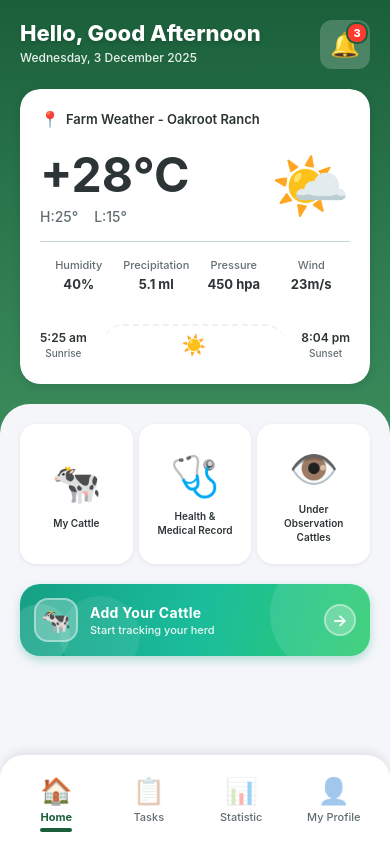
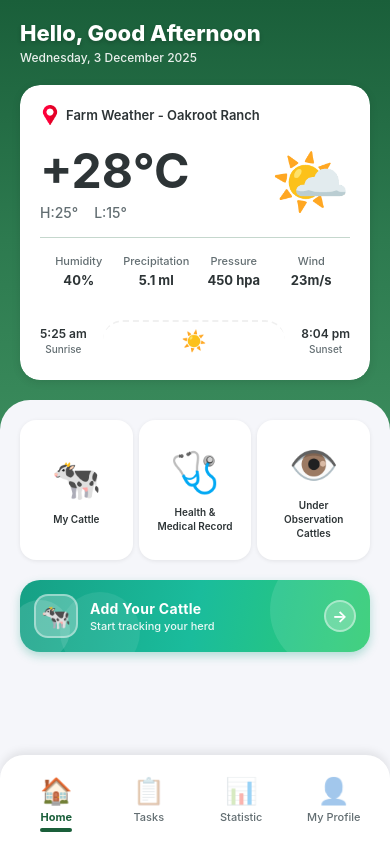
Before and after one commit to hari7345/cattle-quarantine, a React Native app: screen /Dashboard in a window 390 px wide. Built offline with nearby package versions, Linux system fonts and the light colour scheme.

Commit message:
Icon change

```diff
--- a/screens/Dashboard.js
+++ b/screens/Dashboard.js
@@ -8,10 +8,11 @@ import {
   Dimensions,
   SafeAreaView,
   Animated,
+  Image,
 } from "react-native";
 import { StatusBar } from "expo-status-bar";
 import { LinearGradient } from "expo-linear-gradient";
-
+import Location from "../assets/images/location.png";
 const { width } = Dimensions.get("window");
 
 export default function Dashboard({ navigation }) {
@@ -113,12 +114,12 @@ export default function Dashboard({ navigation }) {
                 <Text style={styles.greeting}>Hello, {getGreeting()}</Text>
                 <Text style={styles.date}>{formatDate(currentDate)}</Text>
               </View>
-              <TouchableOpacity style={styles.notificationButton}>
+              {/* <TouchableOpacity style={styles.notificationButton}>
                 <View style={styles.notificationBadge}>
                   <Text style={styles.notificationCount}>3</Text>
                 </View>
                 <Text style={styles.notificationIcon}>🔔</Text>
-              </TouchableOpacity>
+              </TouchableOpacity> */}
             </View>
 
             {/* Weather Widget */}
@@ -133,7 +134,7 @@ export default function Dashboard({ navigation }) {
             >
               <View style={styles.weatherContent}>
                 <View style={styles.weatherHeader}>
-                  <Text style={styles.locationIcon}>📍</Text>
+                  <Image source={Location} style={styles.locationIcon} />
                   <Text style={styles.locationText}>
                     Farm Weather - Oakroot Ranch
                   </Text>
@@ -370,7 +371,8 @@ const styles = StyleSheet.create({
     marginBottom: 16,
   },
   locationIcon: {
-    fontSize: 16,
+    width: 20,
+    height: 20,
     marginRight: 6,
   },
   locationText: {
```
Also changed, not shown: assets/images/location.png (added).
